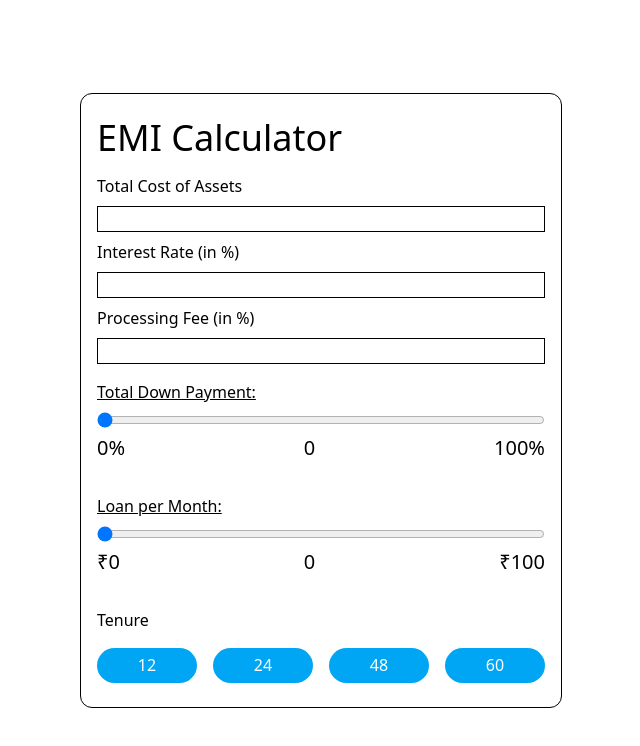
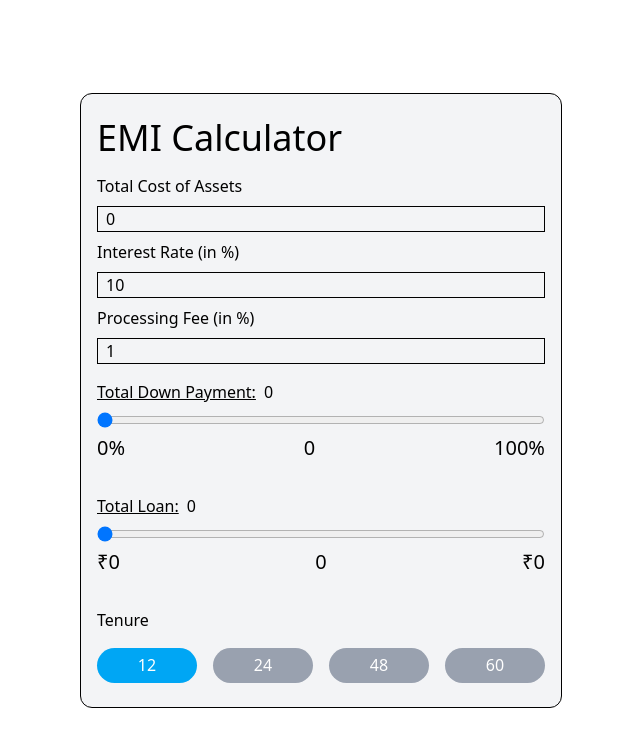
Before and after one commit to Code-Crafting/React-Mini-Projects, a React (Vite) app: page / in a window 1280 px wide. Shown: the top 746 px of the page, without its empty margins (319-959 px from the left). Built offline with nearby package versions, Linux system fonts and the light colour scheme.

Commit message:
add all emi calculation functionality

```diff
--- a/src/assets/EMI Calculator/Components/EMICalculator.jsx
+++ b/src/assets/EMI Calculator/Components/EMICalculator.jsx
@@ -1,132 +1,149 @@
-import { useState } from "react";
+import { useEffect, useState } from "react";
+import { tenure } from "../Utils/constants";
+import NumberInput from "./NumberInput";
+import Slider from "./Slider";
 
 function EMICalculator() {
-  const [EMIData, setEMIData] = useState({
-    totalCost: "",
-    interest: "",
-    processingFee: "",
-  });
+  const [totalCost, setTotalCost] = useState(0);
+  const [interest, setInterest] = useState(10);
+  const [processingFee, setProcessingFee] = useState(1);
+  const [period, setPeriod] = useState(12);
   const [downPayment, setDownPayment] = useState(0);
+  const [emi, setEmi] = useState(0);
+
+  function calculateEmi(dp) {
+    // EMI = [P * R * (1+R)^N]/[(1+R)^N - 1]
+    const principal = totalCost - dp;
+    const rate = interest / 100;
+    const periodInMonths = period;
+
+    const EMI =
+      (principal * rate * (1 + rate) ** periodInMonths) /
+      ((1 + rate) ** periodInMonths - 1);
+
+    return Number(EMI).toFixed(0);
+  }
+
+  function calculateDp(emi) {
+    const dpPercentage = 100 - (emi / calculateEmi(0)) * 100;
+    return Number((dpPercentage / 100) * totalCost).toFixed(0);
+  }
 
   function updateDownPayment(e) {
-    if (!EMIData.totalCost) return;
+    if (!totalCost) return;
+    setDownPayment(e.target.value);
 
-    setDownPayment(e.target.value);
+    // update emi slider
+    const emi = calculateEmi(e.target.value);
+    setEmi(emi);
   }
 
+  function updateEmi(e) {
+    if (!totalCost) return;
+    setEmi(Number(e.target.value));
+
+    // update downpayment slider
+    const dp = calculateDp(e.target.value);
+    setDownPayment(dp);
+  }
+
+  function calculateTotalDownPayment() {
+    return Number(
+      Number(downPayment) + ((totalCost - downPayment) * processingFee) / 100
+    ).toFixed(0);
+  }
+
+  useEffect(() => {
+    if (totalCost >= 0) {
+      setEmi(0);
+      setDownPayment(0);
+    }
+    setEmi(calculateEmi(downPayment));
+  }, [totalCost, tenure, interest]);
+
   return (
-    <div className=" h-screen grid place-content-center">
-      <div className="border border-black px-4 py-6 rounded-xl">
+    <div className=" h-screen grid place-content-center ">
+      <div className="border border-black px-4 py-6 rounded-xl bg-gray-100">
         <div>
           <h1 className="font-medium text-4xl">EMI Calculator</h1>
 
           <div className="flex flex-col gap-2 my-4">
             {/* total cost */}
-            <label htmlFor="cost">Total Cost of Assets</label>
-            <input
-              type="number"
+            <NumberInput
               id="cost"
-              value={EMIData.totalCost}
-              className="border border-black px-2"
-              onChange={(e) =>
-                setEMIData({ ...EMIData, totalCost: Number(e.target.value) })
-              }
+              title="Total Cost of Assets"
+              data={totalCost}
+              setData={setTotalCost}
+              min={0}
             />
 
             {/* interest rate */}
-            <label htmlFor="interest">Interest Rate (in %)</label>
-            <input
-              type="number"
+            <NumberInput
               id="interest"
-              value={EMIData.interest}
-              className="border border-black px-2"
-              onChange={(e) =>
-                setEMIData({ ...EMIData, interest: Number(e.target.value) })
-              }
+              title="Interest Rate (in %)"
+              data={interest}
+              setData={setInterest}
+              min={0}
+              max={100}
             />
 
             {/* processing fee */}
-            <label htmlFor="precessing__fee">Processing Fee (in %)</label>
-            <input
-              type="number"
+            <NumberInput
               id="precessing__fee"
-              value={EMIData.processingFee}
-              className="border border-black px-2"
-              onChange={(e) =>
-                setEMIData({
-                  ...EMIData,
-                  processingFee: Number(e.target.value),
-                })
-              }
+              title="Processing Fee (in %)"
+              data={processingFee}
+              setData={setProcessingFee}
+              min={0}
+              max={100}
             />
           </div>
         </div>
 
         <div className="flex flex-col gap-8">
           {/* down payment  */}
-          <div className="font-medium" id="down__payment">
-            <div className="flex gap-2 items-center">
-              <p className="underline">Total Down Payment:</p>
-              <p></p>
-            </div>
+          <Slider
+            id="down__payment"
+            title="Total Down Payment:"
+            calculateFnc={calculateTotalDownPayment()}
+            min={0}
+            max={totalCost}
+            value={downPayment}
+            updateFnc={(e) => updateDownPayment(e)}
+            labelMin="0%"
+            labelMax="100%"
+          />
 
-            <input
-              type="range"
-              min={0}
-              max={EMIData.totalCost}
-              value={downPayment}
-              onChange={(e) => updateDownPayment(e)}
-              className="w-full  bg-sky-500 rounded-full mt-2 "
-            />
-            <div className="flex justify-between text-xl">
-              <label> 0% </label>
-              <label> {downPayment} </label>
-              <label> 100% </label>
-            </div>
-          </div>
-
-          {/* loan per month */}
-          <div className="font-medium">
-            <div className="flex gap-2 items-center">
-              <p className="underline">Loan per Month:</p>
-              <p></p>
-            </div>
-
-            <input
-              type="range"
-              min={0}
-              max={EMIData.totalCost}
-              value={downPayment}
-              onChange={(e) => updateDownPayment(e)}
-              className="w-full  bg-sky-500 rounded-full mt-2 "
-            />
-            <div className="flex justify-between text-xl">
-              <label> ₹0 </label>
-              <label> {downPayment} </label>
-              <label> ₹100 </label>
-            </div>
-          </div>
+          {/* total loan*/}
+          <Slider
+            id="total__loan"
+            title="Total Loan:"
+            calculateFnc={(emi * period).toFixed(0)}
+            min={calculateEmi(totalCost)}
+            max={calculateEmi(0)}
+            value={emi}
+            updateFnc={(e) => updateEmi(e)}
+            labelMin="₹0"
+            labelMax={`₹${calculateEmi(0)}`}
+          />
 
           {/* tenure */}
-          <div className="font-medium" id="down__payment">
-            <div className="flex gap-2 items-center">
-              <p>Tenure</p>
-              <p></p>
-            </div>
+          <div className="font-medium">
+            <p>Tenure</p>
 
             <div className="flex gap-4 mt-4 text-white">
-              <div className="bg-sky-500 w-[100px] h-[35px] rounded-full grid place-items-center hover:cursor-pointer ">
-                12
-              </div>
-              <div className="bg-sky-500 w-[100px] h-[35px] rounded-full grid place-items-center hover:cursor-pointer ">
-                24
-              </div>
-              <div className="bg-sky-500 w-[100px] h-[35px] rounded-full grid place-items-center hover:cursor-pointer ">
-                48
-              </div>
-              <div className="bg-sky-500 w-[100px] h-[35px] rounded-full grid place-items-center hover:cursor-pointer ">
-                60
-              </div>
+              {tenure.map((el, i) => {
+                return (
+                  <div
+                    key={i}
+                    className={` w-[100px] h-[35px] rounded-full grid place-items-center hover:cursor-pointer ${
+                      period === el ? "bg-sky-500" : "bg-gray-400"
+                    } `}
+                    onClick={() => setPeriod(el)}
+                  >
+                    {el}
+                  </div>
+                );
+              })}
             </div>
           </div>
         </div>
--- /dev/null
+++ b/src/assets/EMI Calculator/Components/NumberInput.jsx
@@ -0,0 +1,16 @@
+function NumberInput({ id, title, data, setData, max, min }) {
+  return (
+    <>
+      <label htmlFor={id}>{title}</label>
+      <input
+        type="number"
+        id={id}
+        value={data > max ? max : data < min ? min : data}
+        className="border border-black px-2"
+        onChange={(e) => setData(Number(e.target.value))}
+      />
+    </>
+  );
+}
+
+export default NumberInput;
--- /dev/null
+++ b/src/assets/EMI Calculator/Components/Slider.jsx
@@ -0,0 +1,36 @@
+function Slider({
+  id,
+  title,
+  calculateFnc,
+  min,
+  max,
+  value,
+  updateFnc,
+  labelMin,
+  labelMax,
+}) {
+  return (
+    <div className="font-medium" id={id}>
+      <div className="flex gap-2 items-center">
+        <p className="underline">{title}</p>
+        <p>{calculateFnc}</p>
+      </div>
+
+      <input
+        type="range"
+        min={min}
+        max={max}
+        value={value}
+        onChange={updateFnc}
+        className="w-full  bg-sky-500 rounded-full mt-2 "
+      />
+      <div className="flex justify-between text-xl">
+        <label> {labelMin} </label>
+        <label> {value} </label>
+        <label> {labelMax} </label>
+      </div>
+    </div>
+  );
+}
+
+export default Slider;
--- /dev/null
+++ b/src/assets/EMI Calculator/Utils/constants.js
@@ -0,0 +1 @@
+export const tenure = [12, 24, 48, 60];
```
